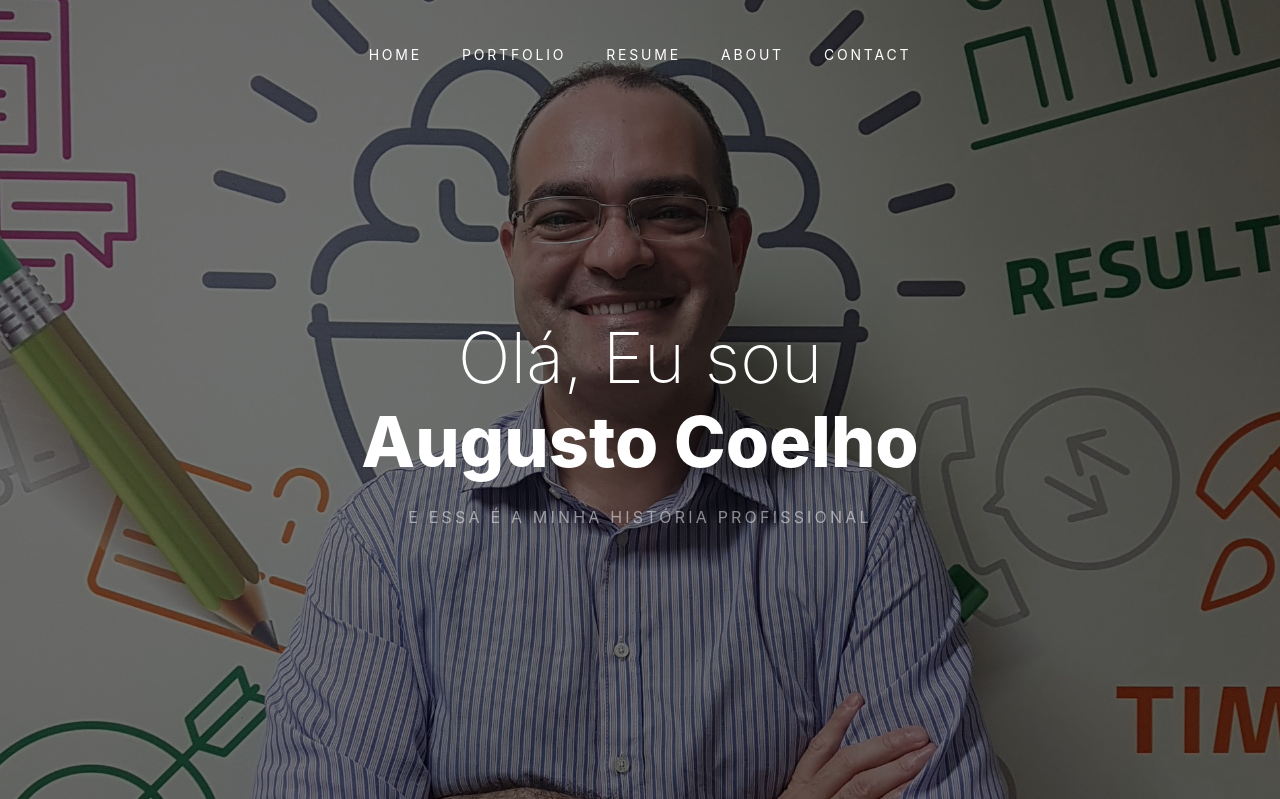
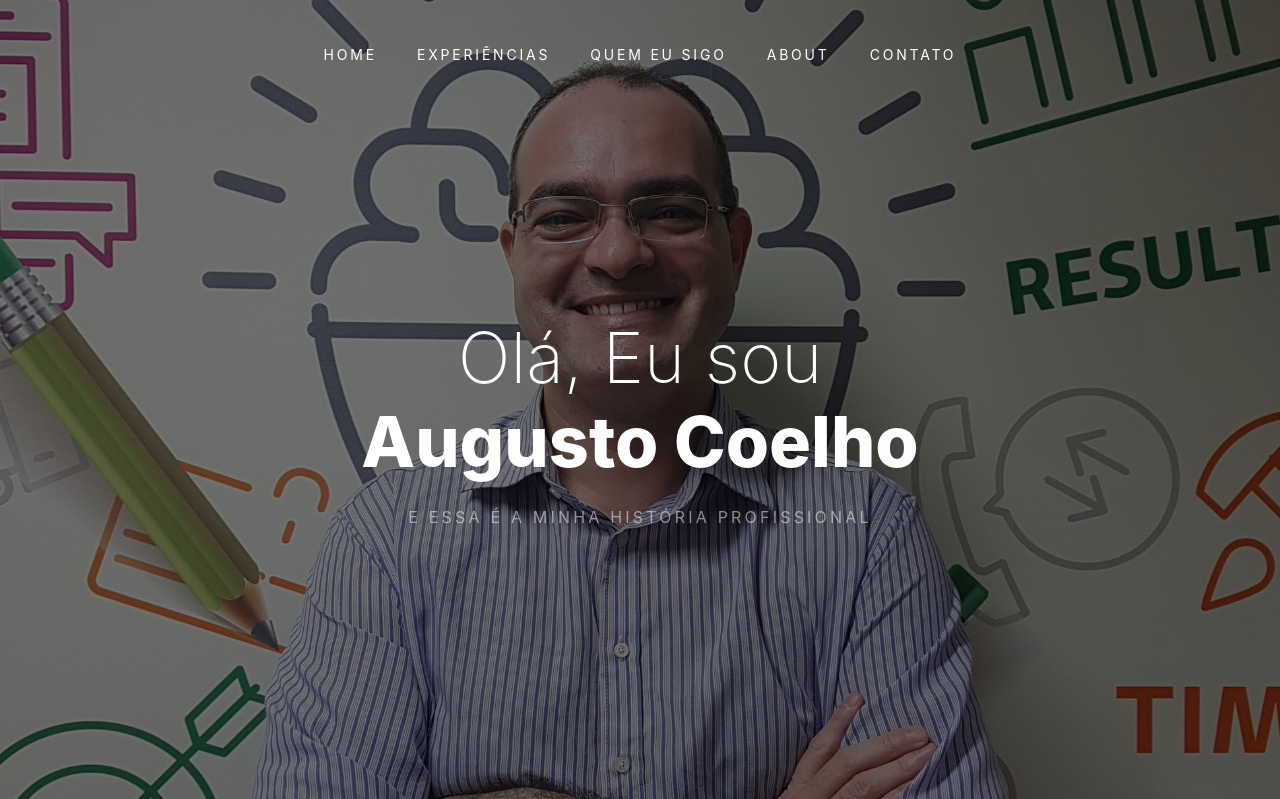
Before and after one commit to gutocoelho/rezume, a PHP site: page / in a window 1280 px wide. Shown: the top 799 px of the page. Run offline with PHP 8.4, Linux system fonts and the light colour scheme; some web fonts are replaced.

Commit message:
NOva index

```diff
--- a/index.php
+++ b/index.php
@@ -30,10 +30,10 @@
 			<div class="collapse navbar-collapse justify-content-md-center" id="navbarsExample09">
 				<ul class="navbar-nav">
 					<li class="nav-item"><a class="nav-link" href="#section-home">Home</a></li>
-					<li class="nav-item"><a class="nav-link" href="#section-portfolio">Portfolio</a></li>
-					<li class="nav-item"><a class="nav-link" href="#section-resume">Resume</a></li>
+					<li class="nav-item"><a class="nav-link" href="#section-portfolio">Experiências</a></li>
+					<li class="nav-item"><a class="nav-link" href="#section-resume">Quem eu sigo</a></li>
 					<li class="nav-item"><a class="nav-link" href="#section-about">About</a></li>
-					<li class="nav-item"><a class="nav-link" href="#section-contact">Contact</a></li>
+					<li class="nav-item"><a class="nav-link" href="#section-contact">Contato</a></li>
 				</ul>
 			</div>
 		</div>
```
